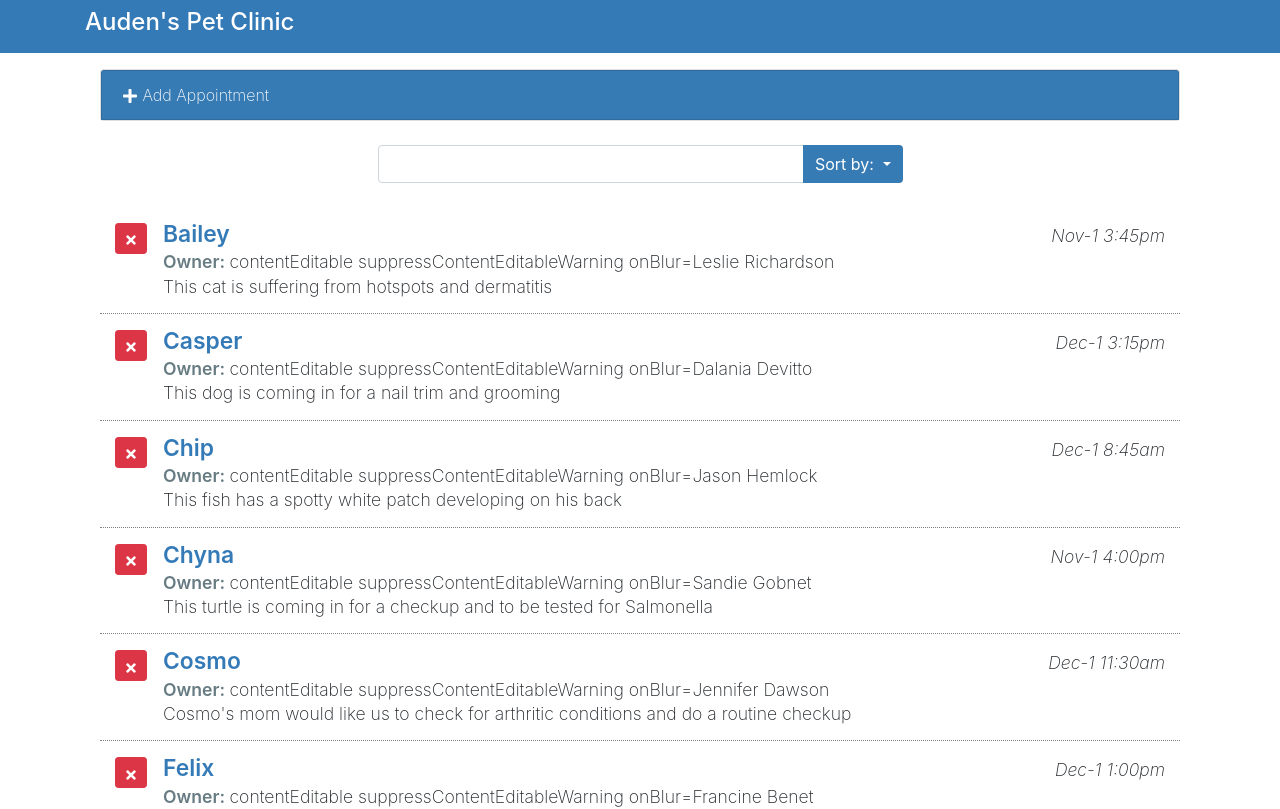
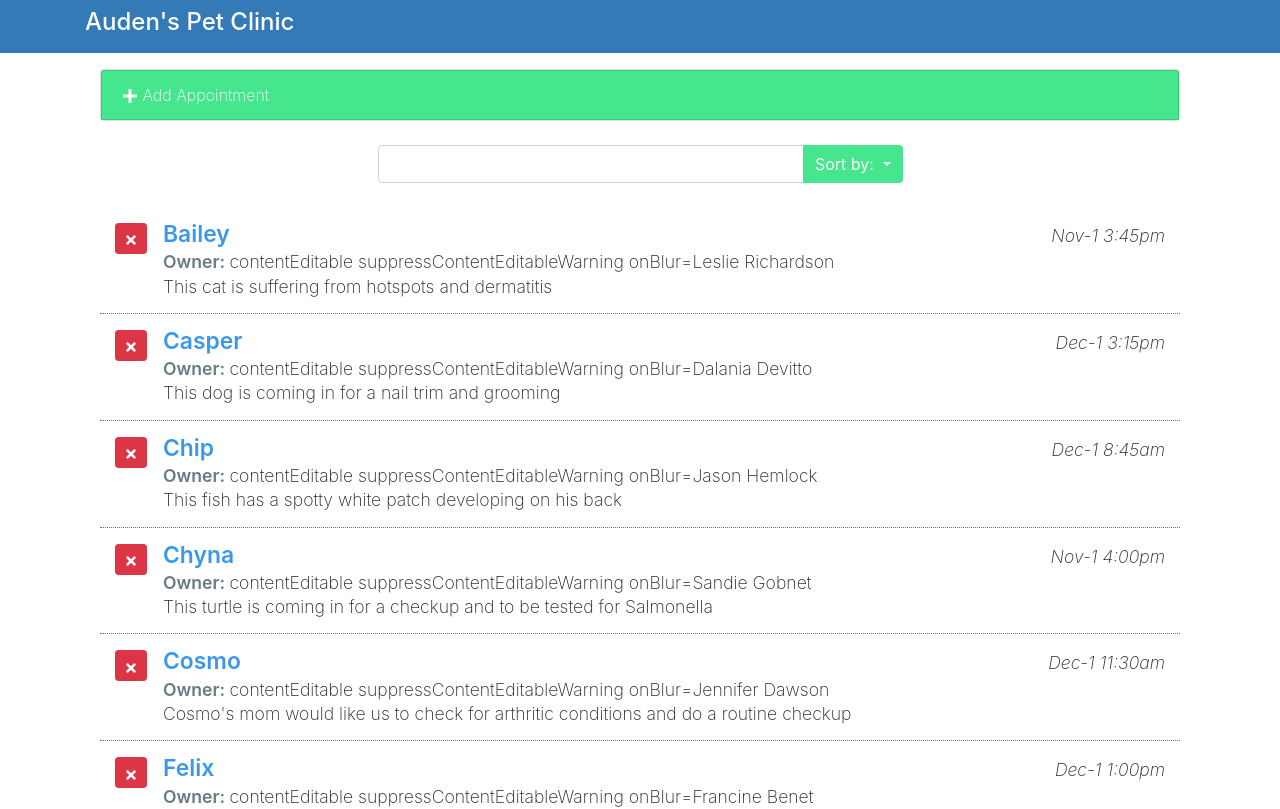
Before and after one commit to liquidsword/Auden-Pet-Clinic, a React (Create React App) app in the folder interface/: page / in a window 1280 px wide. Shown: the top 809 px of the page. Built offline with nearby package versions, Linux system fonts and the light colour scheme.

Commit message:
updated CSS

```diff
--- a/interface/public/index.html
+++ b/interface/public/index.html
@@ -36,9 +36,7 @@
 
     <footer class="container d-flex text-white py-2">
       <p>
-        All contents &copy; 2018
-        <a href="https://www.linkedin.com/learning">LinkedIn Learning</a>. All
-        rights reserved.
+        All contents &copy; 2021
       </p>
       <div class="ml-auto">
         <a class="d-block text-white" href="#">Terms of use</a>
--- a/interface/src/css/App.css
+++ b/interface/src/css/App.css
@@ -12,7 +12,7 @@
 }
 
 .appointment-list .pet-item {
-  border-bottom: 1px dotted gray;
+  border-bottom: 1px dotted rgb(109, 104, 122);
 }
 
 .appointment-list .pet-item:last-child {
@@ -21,7 +21,7 @@
 
 .appointment-list .pet-name {
   font-weight: 600;
-  color: #337ab7;
+  color: #3b98e9;
   font-size: 1.3em;
   line-height: 100%;
 }
@@ -41,5 +41,5 @@
 
 .dropdown-item.active,
 .dropdown-item:active {
-  background-color: #a9aeb2;
+  background-color: #a5c0d6;
 }
--- a/interface/src/css/index.css
+++ b/interface/src/css/index.css
@@ -6,7 +6,7 @@ body {
 
 header a,
 footer a {
-  color: white;
+  color: rgb(233, 168, 168);
 }
 
 footer {
@@ -15,6 +15,6 @@ footer {
 
 .bg-primary,
 .btn-primary {
-  background-color: #377bb5 !important;
+  background-color: #46e68e !important;
   border: inherit;
 }
```
